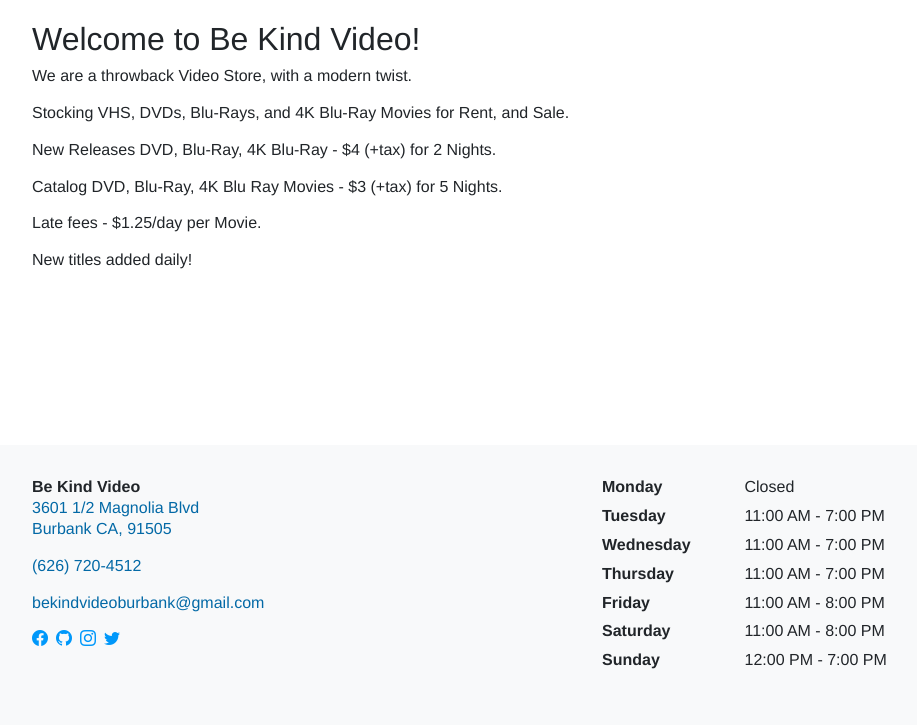
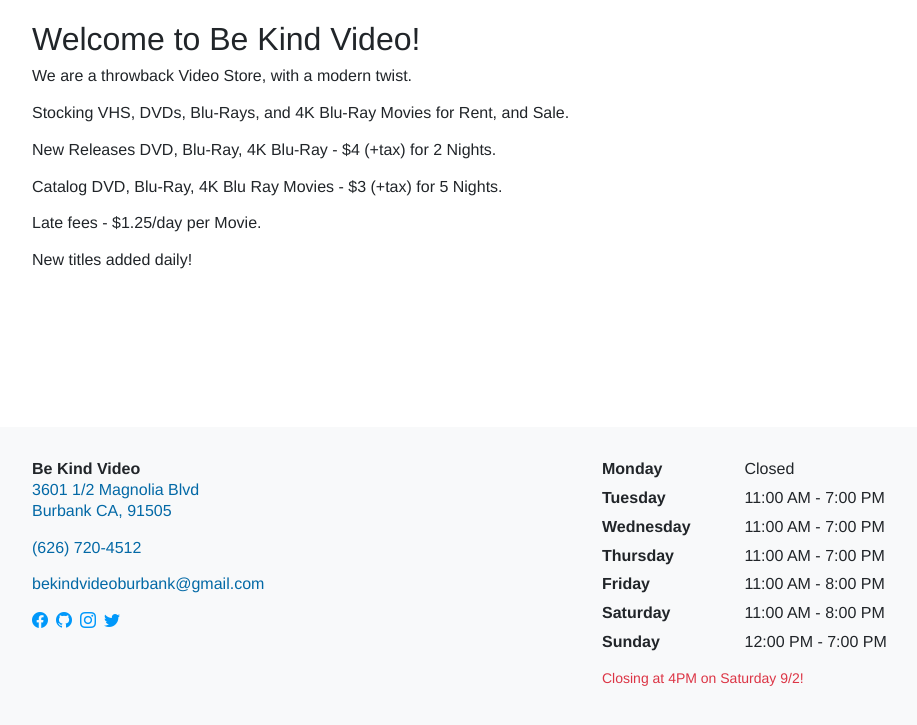
Before and after one commit to arenoir/be-kind-video, a Jekyll site: the page built from index.markdown, in a window 1280 px wide, cut to the strip 157-882 px from the top of the page. Shown: the whole strip, without its empty margins (50-967 px from the left). Built offline with Jekyll 4.4.1, drawn with Linux system fonts in a browser that asks for light colours.

Commit message:
Update hours.yml
Added special hours for Fright Night Screening.

```diff
--- a/_data/hours.yml
+++ b/_data/hours.yml
@@ -15,4 +15,4 @@
     description: '11:00 AM - 8:00 PM'
   - name: Sunday
     description: '12:00 PM - 7:00 PM'
-note:
+note: Closing at 4PM on Saturday 9/2!
```
